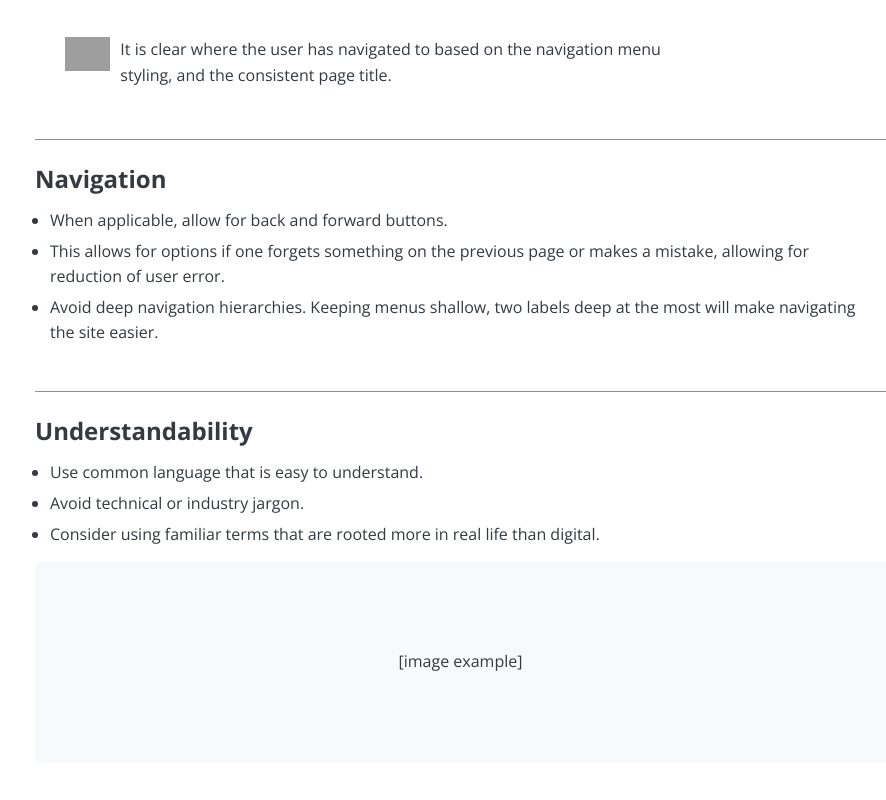
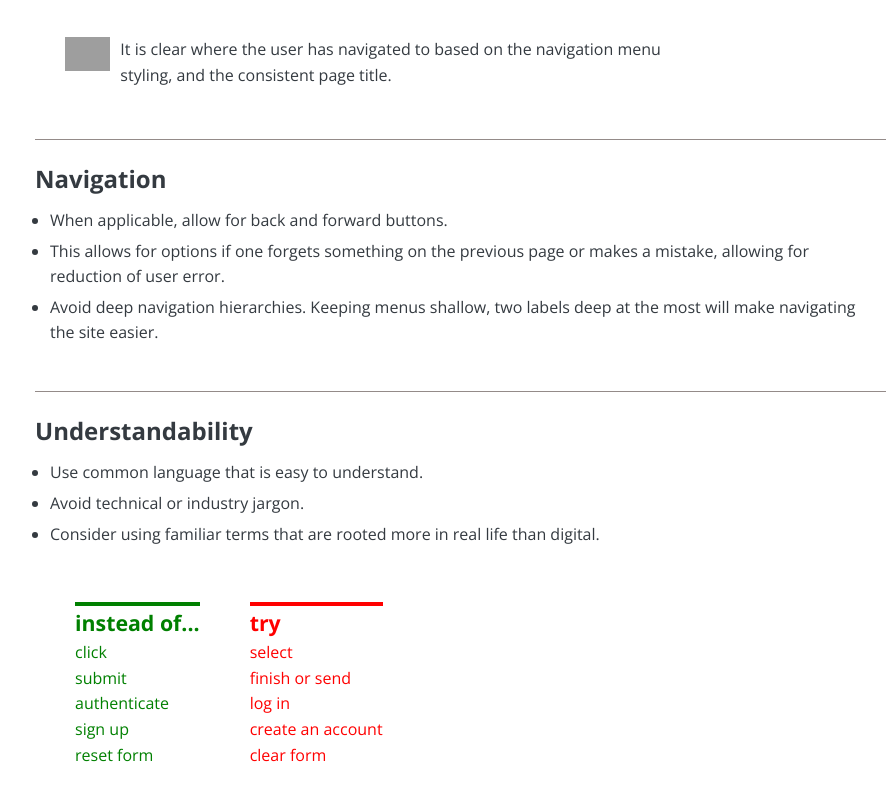
Before and after one commit to jvsneed/silver-design-system, a React (Create React App) app: page /silver-design-system/guidelines/cognitive in a window 1280 px wide. Shown: the part 2433-3233 px from the top of the page, without its empty margins (255-1141 px from the left). Built offline with nearby package versions, Linux system fonts and the light colour scheme; grey boxes are pictures that could not be loaded.

Commit message:
update cognitive guidelines page

```diff
--- a/src/pages/ChecklistPage.css
+++ b/src/pages/ChecklistPage.css
@@ -74,7 +74,8 @@
   .description {
     font-size: 0.9rem;
     color: #343a40; /* Replace with your theme's dark color */
-    margin: 1px 0 10px 20px; /* Remove top margin to avoid spacing between heading and description */
+    margin: 1px 0 10px 20px;
+    width: 85%;
   }
 
   .icon {
@@ -92,6 +93,7 @@
   }
 
   .checklist-item {
+    font-size: 0.9rem;
     margin-bottom: 20px;
     display: flex;
     align-items: top;
--- a/src/pages/CognitiveGuidelines.css
+++ b/src/pages/CognitiveGuidelines.css
@@ -110,13 +110,25 @@
     padding: 30px 0 0 20px;
   }
 
-  .image-placeholder {
-    width: 100%;
-    height: 200px;
-    background: #f8f9fa; /* Replace with your theme's lightGrey color */
+  .understand-section{
     display: flex;
-    align-items: center;
-    justify-content: center;
-    color: #343a40; /* Replace with your theme's dark color */
-    margin-bottom: 20px;
+    gap: 50px;
+    padding:40px;
   }
+
+  .understand-heading{
+    font-size: 16pt;
+  }
+  .good-section{
+    display: flex;
+    flex-direction: column;
+    color:green;
+    border-top: 4px solid green;
+  }
+
+  .bad-section{
+    display: flex;
+    flex-direction: column;
+    color: red;
+    border-top: 4px solid red;
+  }
--- a/src/pages/CognitiveGuidelines.js
+++ b/src/pages/CognitiveGuidelines.js
@@ -11,10 +11,26 @@ const CognitiveGuidelines = () => {
         <h2 className="section-title">Understandable Language</h2>
         <p className="section-content">
           <ul className="guidelines-list">
-            <li>Use common and familiar language that is rooted more in real life than digital.</li>
+            <li>
+              Use common and familiar language that is rooted more in real life
+              than digital.
+            </li>
             <li>Avoid using industry specific jargon.</li>
-            <li>For large amounts of text, verify that the reading comprehension level does not exceed 9th grade.</li>
-            <li>Use a tool like <a href="https://readable.com" target="_blank" rel="noopener noreferrer">Readable.com</a> to check this.</li>
+            <li>
+              For large amounts of text, verify that the reading comprehension
+              level does not exceed 9th grade.
+            </li>
+            <li>
+              Use a tool like{" "}
+              <a
+                href="https://readable.com"
+                target="_blank"
+                rel="noopener noreferrer"
+              >
+                Readable.com
+              </a>{" "}
+              to check this.
+            </li>
           </ul>
         </p>
       </div>
@@ -23,8 +39,13 @@ const CognitiveGuidelines = () => {
         <h2 className="section-title">Clear Labels</h2>
         <p className="section-content">
           <ul className="guidelines-list">
-            <li>Icons, inputs, and other page elements should be clearly labeled.</li>
-            <li>Avoid hiding important text, such as menus, especially on a page’s initial state.</li>
+            <li>
+              Icons, inputs, and other page elements should be clearly labeled.
+            </li>
+            <li>
+              Avoid hiding important text, such as menus, especially on a page’s
+              initial state.
+            </li>
           </ul>
         </p>
         <MenuExample />
@@ -34,8 +55,14 @@ const CognitiveGuidelines = () => {
         <h2 className="section-title">Orient the User</h2>
         <p className="section-content">
           <ul className="guidelines-list">
-            <li>Match links and menu labels to the page the user will be navigating to.</li>
-            <li>Consider adding breadcrumbs and page titles; ensure URLs and page titles are consistent with what the user expects to see.</li>
+            <li>
+              Match links and menu labels to the page the user will be
+              navigating to.
+            </li>
+            <li>
+              Consider adding breadcrumbs and page titles; ensure URLs and page
+              titles are consistent with what the user expects to see.
+            </li>
           </ul>
         </p>
         <OrientUserExample /> {/* Add the OrientUserExample component here */}
@@ -46,8 +73,14 @@ const CognitiveGuidelines = () => {
         <p className="section-content">
           <ul className="guidelines-list">
             <li>When applicable, allow for back and forward buttons.</li>
-            <li>This allows for options if one forgets something on the previous page or makes a mistake, allowing for reduction of user error.</li>
-            <li>Avoid deep navigation hierarchies. Keeping menus shallow, two labels deep at the most will make navigating the site easier.</li>
+            <li>
+              This allows for options if one forgets something on the previous
+              page or makes a mistake, allowing for reduction of user error.
+            </li>
+            <li>
+              Avoid deep navigation hierarchies. Keeping menus shallow, two
+              labels deep at the most will make navigating the site easier.
+            </li>
           </ul>
         </p>
       </div>
@@ -58,10 +91,31 @@ const CognitiveGuidelines = () => {
           <ul className="guidelines-list">
             <li>Use common language that is easy to understand.</li>
             <li>Avoid technical or industry jargon.</li>
-            <li>Consider using familiar terms that are rooted more in real life than digital.</li>
+            <li>
+              Consider using familiar terms that are rooted more in real life
+              than digital.
+            </li>
           </ul>
         </p>
-        <div className="image-placeholder">[image example]</div>
+        <div className="understand-section">
+          <div className="good-section">
+            <h1 className="understand-heading">instead of...</h1>
+            <span>click</span>
+            <span>submit</span>
+            <span>authenticate</span>
+            <span>sign up</span>
+            <span>reset form</span>
+          </div>
+
+          <div className="bad-section">
+            <h1 className="understand-heading">try</h1>
+            <span>select</span>
+            <span>finish or send</span>
+            <span>log in</span>
+            <span>create an account</span>
+            <span>clear form</span>
+          </div>
+        </div>
       </div>
     </div>
   );
```
